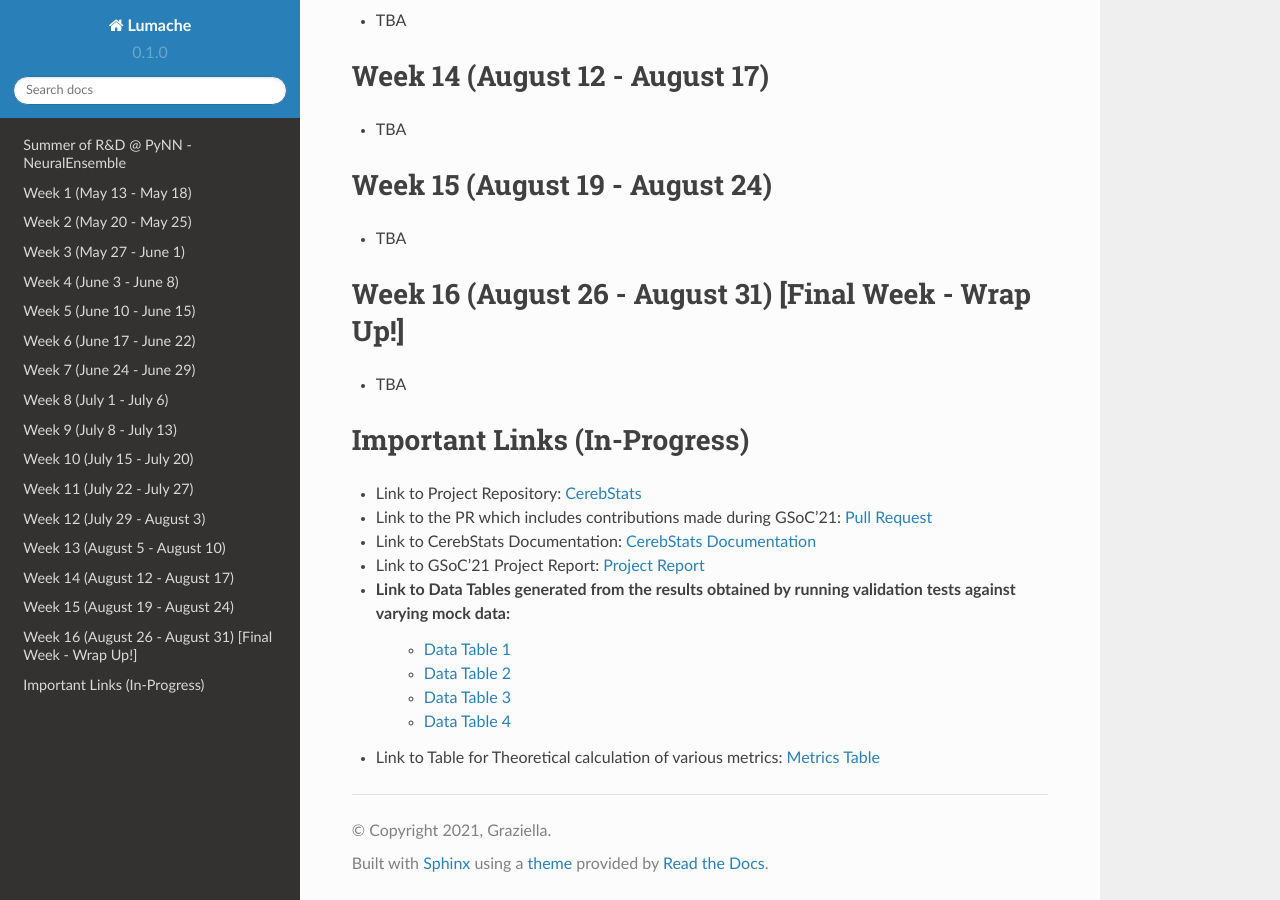
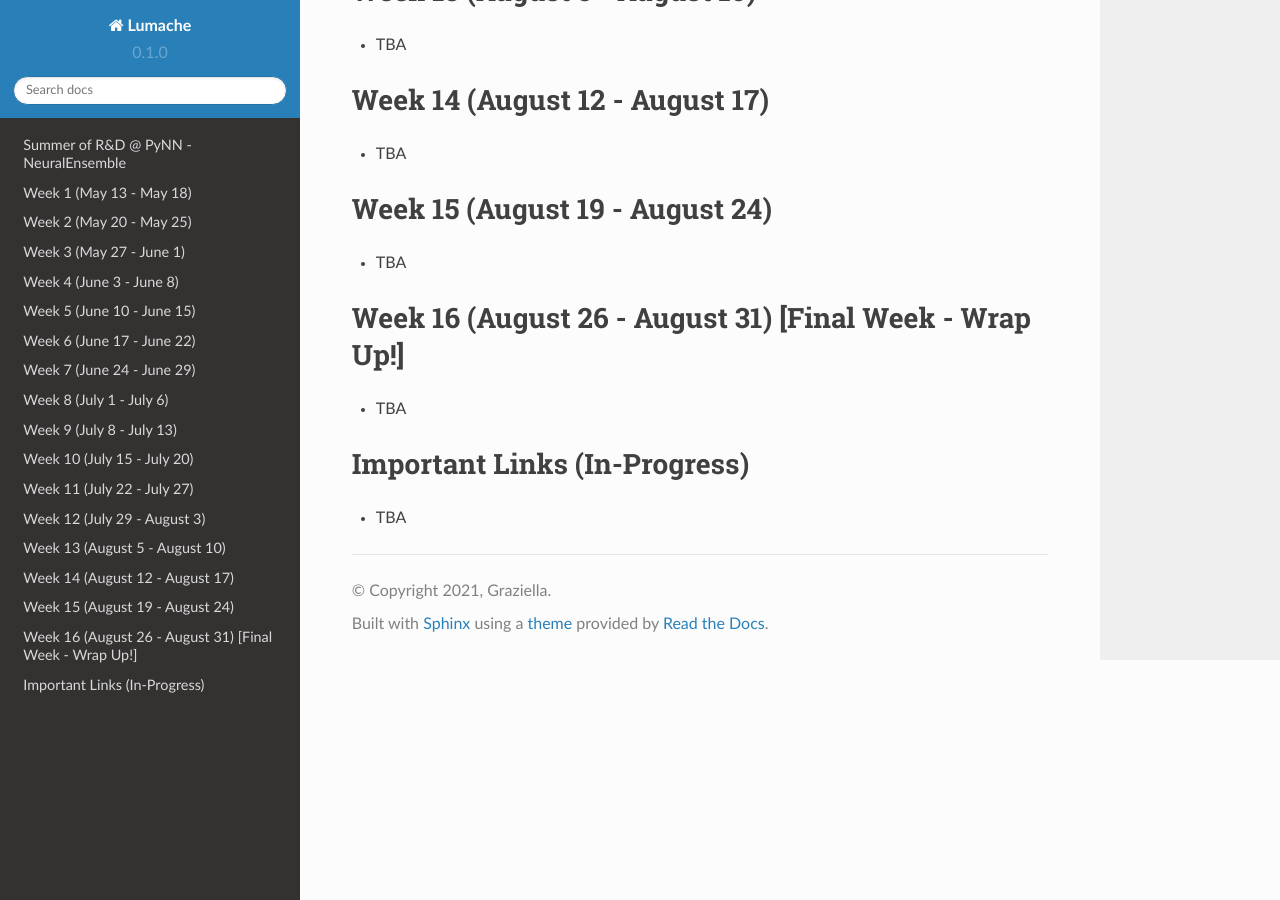
Before and after one commit to HarshKhilawala/eprops-pynn-rtd, a Sphinx documentation site: the page built from docs/source/index.rst, in a window 1280 px wide and 900 px high, scrolled down 1940 px. Built offline with Sphinx 7.4.7 and the Read the Docs theme 2.0.0, drawn with Linux system fonts in a browser that asks for light colours; some of the changed text lies outside the part shown.

Commit message:
update link section

```diff
--- a/docs/source/index.rst
+++ b/docs/source/index.rst
@@ -19,6 +19,7 @@ Hi!👋🏻, I would begin with Thanking You🤗 for your time to read about my
    *Fig. PyNN*
 
 I am **Harsh Khilawala**, currently pursuing MS in Computer Science at *Pace University, New York, USA*. I would be working towards my summer project: **Add support for E-Props to PyNN**.
+
 Also have great interest in the field of **Research and Development** in the domains not limited to *AI/ML, Computer Vision, Healthcare, Medical Imaging*.
 
 
@@ -112,13 +113,14 @@ Week 16 (August 26 - August 31) [Final Week - Wrap Up!]
 Important Links (In-Progress)
 ===============
 
-- Link to Project Repository: `CerebStats <https://github.com/cerebunit/cerebstats>`_
-- Link to the PR which includes contributions made during GSoC'21: `Pull Request <https://github.com/cerebunit/cerebstats/pull/1>`_
-- Link to CerebStats Documentation: `CerebStats Documentation <https://cerebstats.readthedocs.io/en/latest/>`_
-- Link to GSoC'21 Project Report: `Project Report <https://drive.google.com/file/d/1_O5LT4Gfdy_PyB92JBTWsGdmf4oLv9TJ/view?usp=sharing>`_
-- Link to Data Tables generated from the results obtained by running validation tests against varying mock data:
-   - `Data Table 1 <https://drive.google.com/file/d/1fa2VxDfetTpj-MtQWCLGcXXdgncnRwmy/view?usp=sharing>`_
-   - `Data Table 2 <https://drive.google.com/file/d/15PxHdRSXDIBHtiFjoeJcds0SfqAYFHGq/view?usp=sharing>`_
-   - `Data Table 3 <https://drive.google.com/file/d/1SlDUzfV4oq8xyLyIiHA8m3t5lwu7XZMX/view?usp=sharing>`_
-   - `Data Table 4 <https://drive.google.com/file/d/1vHFAPrL7-7HMMemOdocr3bbHW6QVEX03/view?usp=sharing>`_
-- Link to Table for Theoretical calculation of various metrics: `Metrics Table <https://drive.google.com/file/d/1jEEf3u9PvDAC3PMlp71x5xK8aSzNaAnR/view?usp=sharing>`_
+- TBA
+.. - Link to Project Repository: `CerebStats <https://github.com/cerebunit/cerebstats>`_
+.. - Link to the PR which includes contributions made during GSoC'21: `Pull Request <https://github.com/cerebunit/cerebstats/pull/1>`_
+.. - Link to CerebStats Documentation: `CerebStats Documentation <https://cerebstats.readthedocs.io/en/latest/>`_
+.. - Link to GSoC'21 Project Report: `Project Report <https://drive.google.com/file/d/1_O5LT4Gfdy_PyB92JBTWsGdmf4oLv9TJ/view?usp=sharing>`_
+.. - Link to Data Tables generated from the results obtained by running validation tests against varying mock data:
+..    - `Data Table 1 <https://drive.google.com/file/d/1fa2VxDfetTpj-MtQWCLGcXXdgncnRwmy/view?usp=sharing>`_
+..    - `Data Table 2 <https://drive.google.com/file/d/15PxHdRSXDIBHtiFjoeJcds0SfqAYFHGq/view?usp=sharing>`_
+..    - `Data Table 3 <https://drive.google.com/file/d/1SlDUzfV4oq8xyLyIiHA8m3t5lwu7XZMX/view?usp=sharing>`_
+..    - `Data Table 4 <https://drive.google.com/file/d/1vHFAPrL7-7HMMemOdocr3bbHW6QVEX03/view?usp=sharing>`_
+.. - Link to Table for Theoretical calculation of various metrics: `Metrics Table <https://drive.google.com/file/d/1jEEf3u9PvDAC3PMlp71x5xK8aSzNaAnR/view?usp=sharing>`_
```
